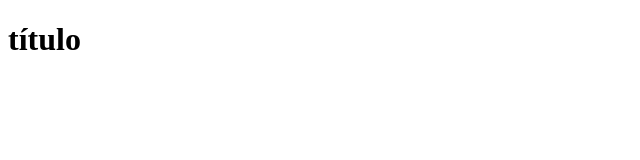
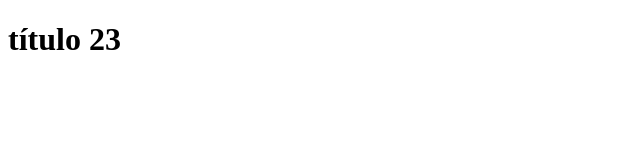
Before and after one commit to marip864/site_teste, a plain HTML site: page index.html in a window 1280 px wide. Shown: the full height of the page, 0-640 px from the left. Drawn offline with Linux system fonts and the light colour scheme.

Commit message:
alteracao teste

```diff
--- a/index.html
+++ b/index.html
@@ -7,6 +7,6 @@
         <title>Document</title>
     </head>
     <body>
-        <h1>título</h1>
+        <h1>título 23</h1>
     </body>
     </html>
```
